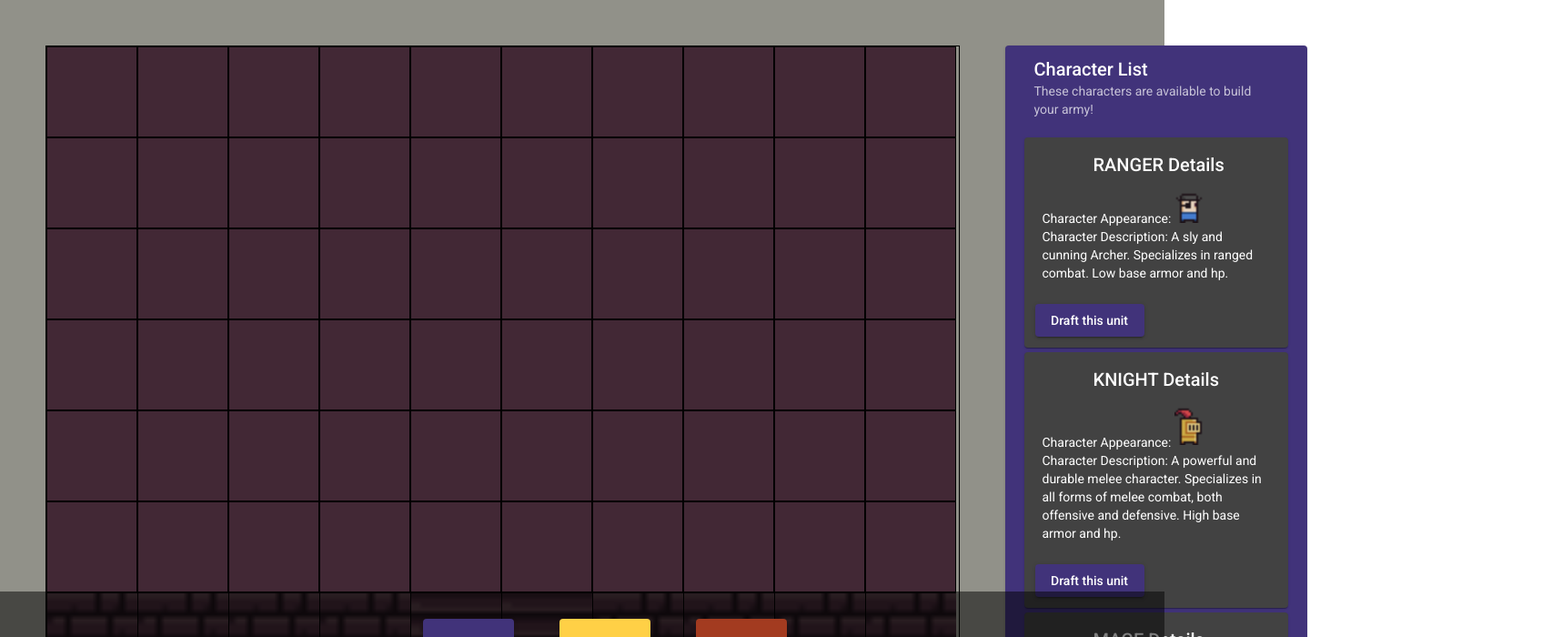
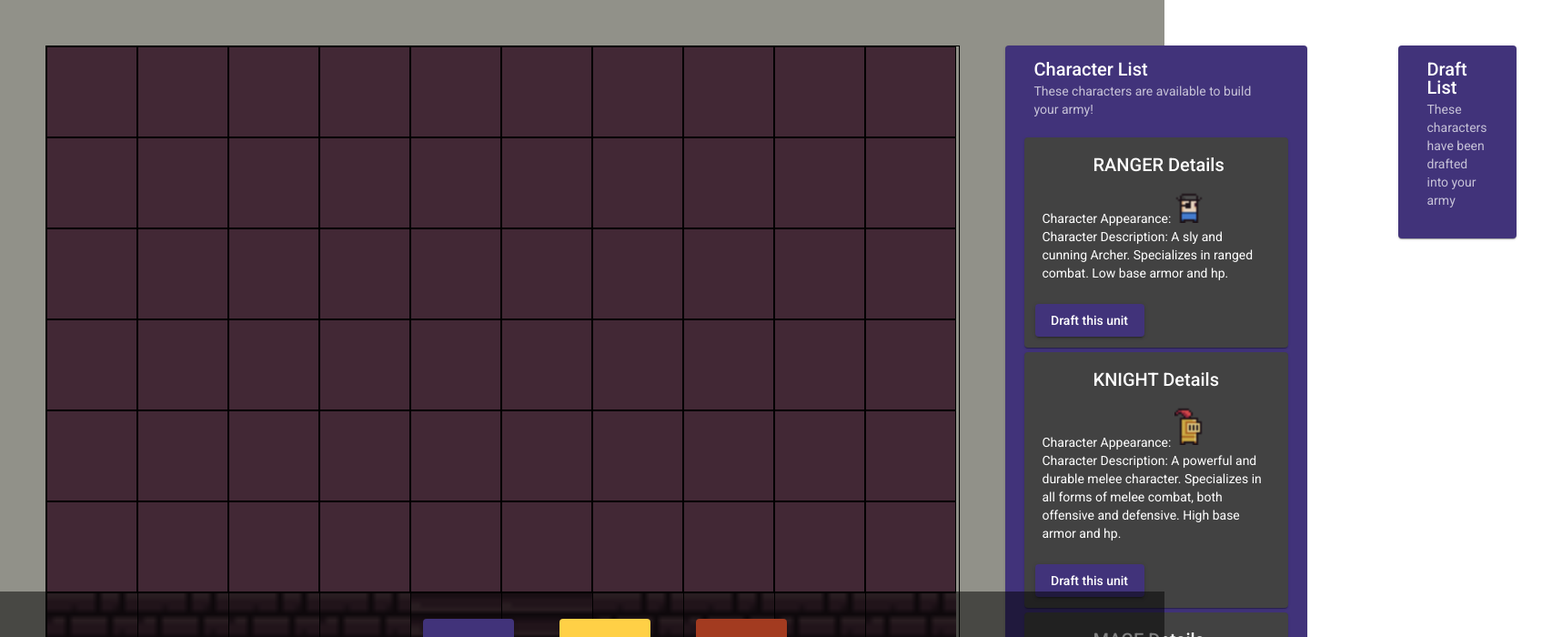
Before and after one commit to zipit145/boardgame, an Angular app: page / in a window 1280 px wide. Shown: the top 700 px of the page at 91% size, 1717 px wide, since content can reach past the window. Built offline with nearby package versions, Linux system fonts and the light colour scheme.

Commit message:
added draft dashboard, temporarily reusing exact character card, modified draft service to use Subject for adding to and displaying draft between character card and draft dashboard components

```diff
--- a/src/app/app.component.html
+++ b/src/app/app.component.html
@@ -1,6 +1,7 @@
 <div class="mainContainer">
     <app-board></app-board>
     <app-character-dashboard></app-character-dashboard>
+    <app-draft-dashboard></app-draft-dashboard>
 </div>
 <app-controls></app-controls>
 
--- a/src/app/app.module.ts
+++ b/src/app/app.module.ts
@@ -10,6 +10,7 @@ import { ControlsComponent } from './controls/controls.component';
 
 import { AngularMaterialModule } from './angular-material.module';
 import { CharactercardComponent } from './charactercard/charactercard.component';
+import { DraftDashboardComponent } from './draft-dashboard/draft-dashboard.component';
 
 
 @NgModule({
@@ -18,7 +19,8 @@ import { CharactercardComponent } from './charactercard/charactercard.component'
     BoardComponent,
     CharacterDashboardComponent,
     ControlsComponent,
-    CharactercardComponent
+    CharactercardComponent,
+    DraftDashboardComponent
   ],
   imports: [
     BrowserModule,
--- /dev/null
+++ b/src/app/draft-dashboard/draft-dashboard.component.css
@@ -0,0 +1,4 @@
+.mat-card {
+    background-color: #41337A;
+    margin: 50px
+}
--- /dev/null
+++ b/src/app/draft-dashboard/draft-dashboard.component.html
@@ -0,0 +1,11 @@
+<mat-card>
+    <mat-card-header>
+      <mat-card-title>Draft List</mat-card-title>
+      <mat-card-subtitle>These characters have been drafted into your army</mat-card-subtitle>
+    </mat-card-header>
+    <mat-card-content>
+        <div *ngFor="let character of draft">
+            <app-charactercard [character]="character"></app-charactercard>
+        </div>
+    </mat-card-content>
+</mat-card>
--- /dev/null
+++ b/src/app/draft-dashboard/draft-dashboard.component.ts
@@ -0,0 +1,20 @@
+import { Component, OnInit, OnChanges } from '@angular/core';
+import { Character } from '../character';
+import { DraftService } from '../draft.service';
+
+@Component({
+  selector: 'app-draft-dashboard',
+  templateUrl: './draft-dashboard.component.html',
+  styleUrls: ['./draft-dashboard.component.css']
+})
+export class DraftDashboardComponent implements OnInit {
+  draft: Character[];
+
+  constructor(private draftService: DraftService) {
+    this.draft = this.draftService.draft
+   }
+
+  ngOnInit(): void {
+  }
+
+}
--- a/src/app/draft.service.ts
+++ b/src/app/draft.service.ts
@@ -1,19 +1,23 @@
 import { Injectable } from '@angular/core';
 import { Character } from './character';
-import { Observable, of } from 'rxjs';
+import { Observable, of, Subject } from 'rxjs';
 
 @Injectable({
   providedIn: 'root'
 })
 export class DraftService {
   draft: Character[];
+  draftChange: Subject<Character> = new Subject<Character>();
 
   constructor() {
     this.draft = [];
+    this.draftChange.subscribe((newCharacter) =>{
+      this.draft.push(newCharacter)
+    })
    }
 
   draftCharacter(newCharacter){
-    this.draft.push(newCharacter);
+    this.draftChange.next(newCharacter);
   }
   getDraft(): Observable<Character[]>{
     return of(this.draft);
```
Also changed, not shown: src/app/draft-dashboard/draft-dashboard.component.sass (added), 1 other file (tests, documents, lock files or other folders).
